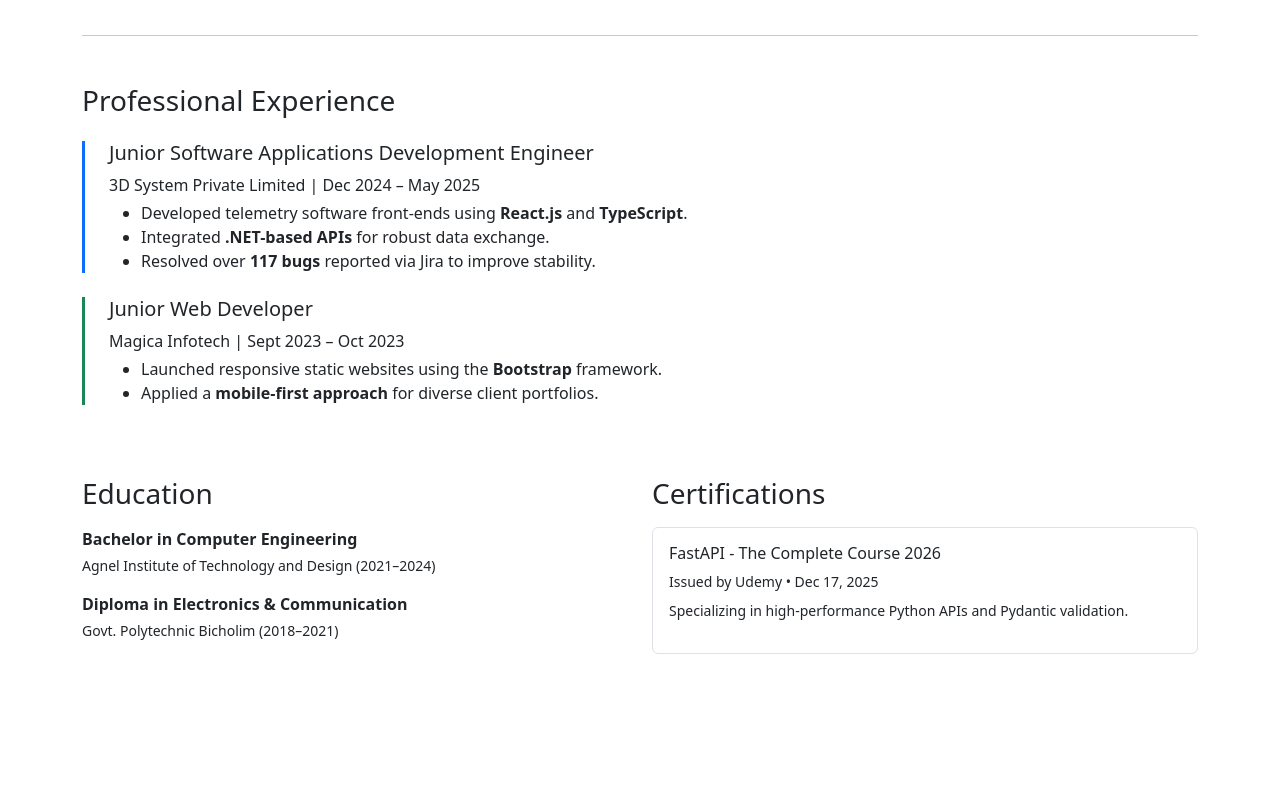
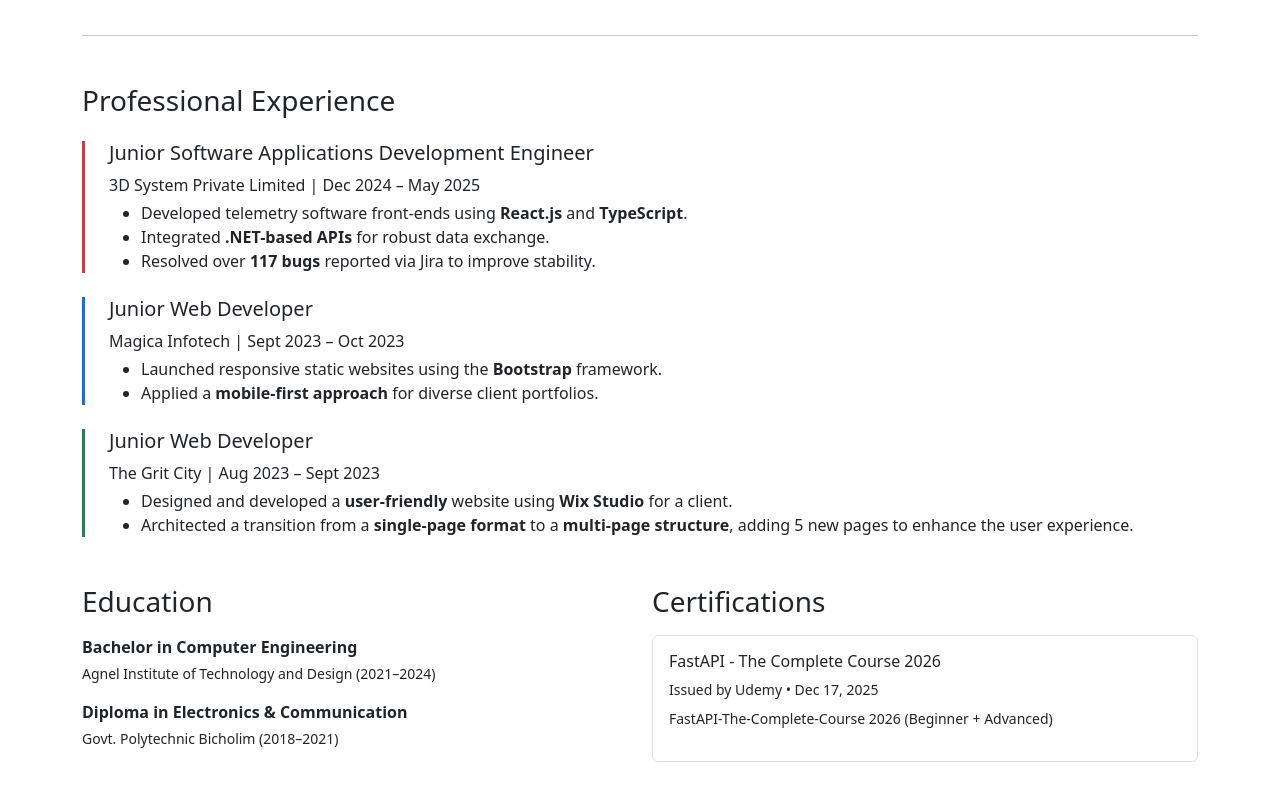
Before and after one commit to pramesh-gawas/portfolio, a React (Vite) app: page /About in a window 1280 px wide. Shown: the part 572-1372 px from the top of the page. Before the commit the page ends 1277 px from the top, so only its background shows below. Built offline with nearby package versions, Linux system fonts and the light colour scheme.

Commit message:
detail page updated with tools and language section

```diff
--- a/src/components/About.jsx
+++ b/src/components/About.jsx
@@ -59,7 +59,7 @@
             <div className="col-12">
               <h3 className="mb-4">Professional Experience</h3>
               <div className="timeline">
-                <div className="mb-4 ps-4 border-start border-primary border-3">
+                <div className="mb-4 ps-4 border-start border-danger border-3">
                   <h5>Junior Software Applications Development Engineer</h5>
                   <p className=" mb-1">
                     3D System Private Limited | Dec 2024 – May 2025
@@ -80,7 +80,7 @@
                   </ul>
                 </div>
 
-                <div className="mb-4 ps-4 border-start border-success border-3">
+                <div className="mb-4 ps-4 border-start border-primary border-3">
                   <h5>Junior Web Developer</h5>
                   <p className=" mb-1">
                     Magica Infotech | Sept 2023 – Oct 2023
@@ -98,6 +98,23 @@
                 </div>
               </div>
             </div>
+          </div>
+
+          <div className="mb-4 ps-4 border-start border-success border-3">
+            <h5>Junior Web Developer</h5>
+            <p className="mb-1">The Grit City | Aug 2023 – Sept 2023</p>
+            <ul>
+              <li>
+                Designed and developed a <strong>user-friendly</strong> website
+                using <strong>Wix Studio</strong> for a client.
+              </li>
+              <li>
+                Architected a transition from a{" "}
+                <strong>single-page format</strong> to a{" "}
+                <strong>multi-page structure</strong>, adding 5 new pages to
+                enhance the user experience.
+              </li>
+            </ul>
           </div>
 
           <div className="row mt-5">
@@ -120,8 +137,7 @@
                 <h6>FastAPI - The Complete Course 2026</h6>
                 <p className=" small mb-0">Issued by Udemy • Dec 17, 2025</p>
                 <p className="small mt-2">
-                  Specializing in high-performance Python APIs and Pydantic
-                  validation.
+                  FastAPI-The-Complete-Course 2026 (Beginner + Advanced)
                 </p>
               </div>
             </div>
--- a/src/components/DetailPage.jsx
+++ b/src/components/DetailPage.jsx
@@ -18,12 +18,18 @@
         <Title>{project?.title}</Title>
 
         <Section>
-          <SectionTitle>Languages & Tools</SectionTitle>
+          <SectionTitle>Languages</SectionTitle>
           <Tags>
-            {languages.map((l) => (
+            {project?.languages.map((l) => (
               <Tag key={l}>{l}</Tag>
             ))}
-            {tools.map((t) => (
+          </Tags>
+        </Section>
+
+        <Section>
+          <SectionTitle>Tools</SectionTitle>
+          <Tags>
+            {project?.tools.map((t) => (
               <Tag key={t}>{t}</Tag>
             ))}
           </Tags>
--- a/src/components/Home.jsx
+++ b/src/components/Home.jsx
@@ -3,7 +3,6 @@
 import { Contact } from "./Contact";
 import { LatestProjects } from "./LatestProjects";
 export const Home = ({ projects }) => {
-  console.log(projects);
   return (
     <>
       <Main>
--- a/src/components/LatestProjects.jsx
+++ b/src/components/LatestProjects.jsx
@@ -9,8 +9,6 @@
   const [loading, setLoading] = useState(true);
   const [error, setError] = useState(null);
   const [currentPage, setCurrentPage] = useState(1);
-
-  console.log(projects);
 
   const totalPages = projects?.totalPages || 1;
 
@@ -35,7 +33,6 @@
         const data = await GetProjects(url);
         if (data) {
           setProjects(data);
-          console.log(data);
         } else {
           setError("No data received");
         }
```
Also changed, not shown: public/gmail.png (added).
